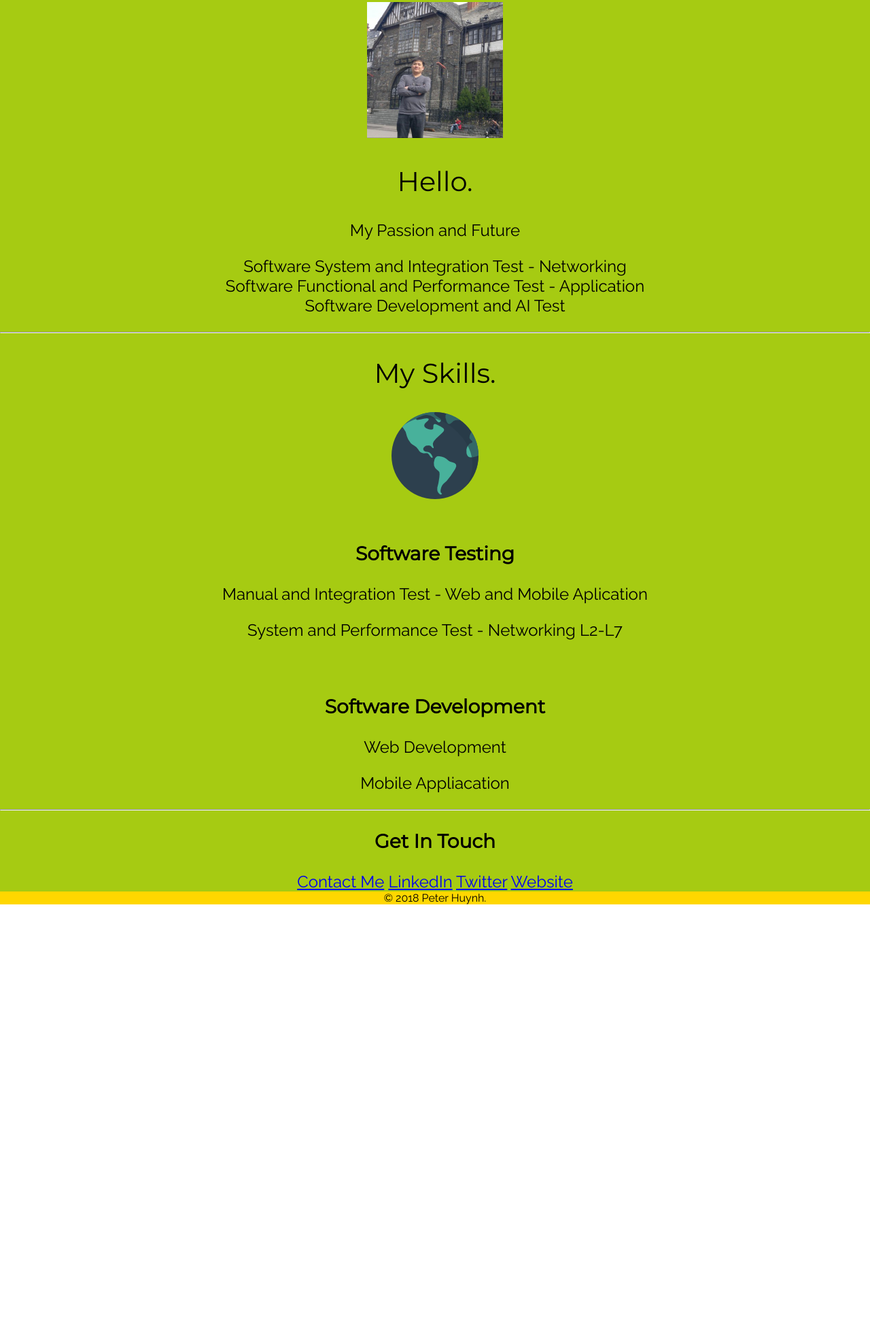
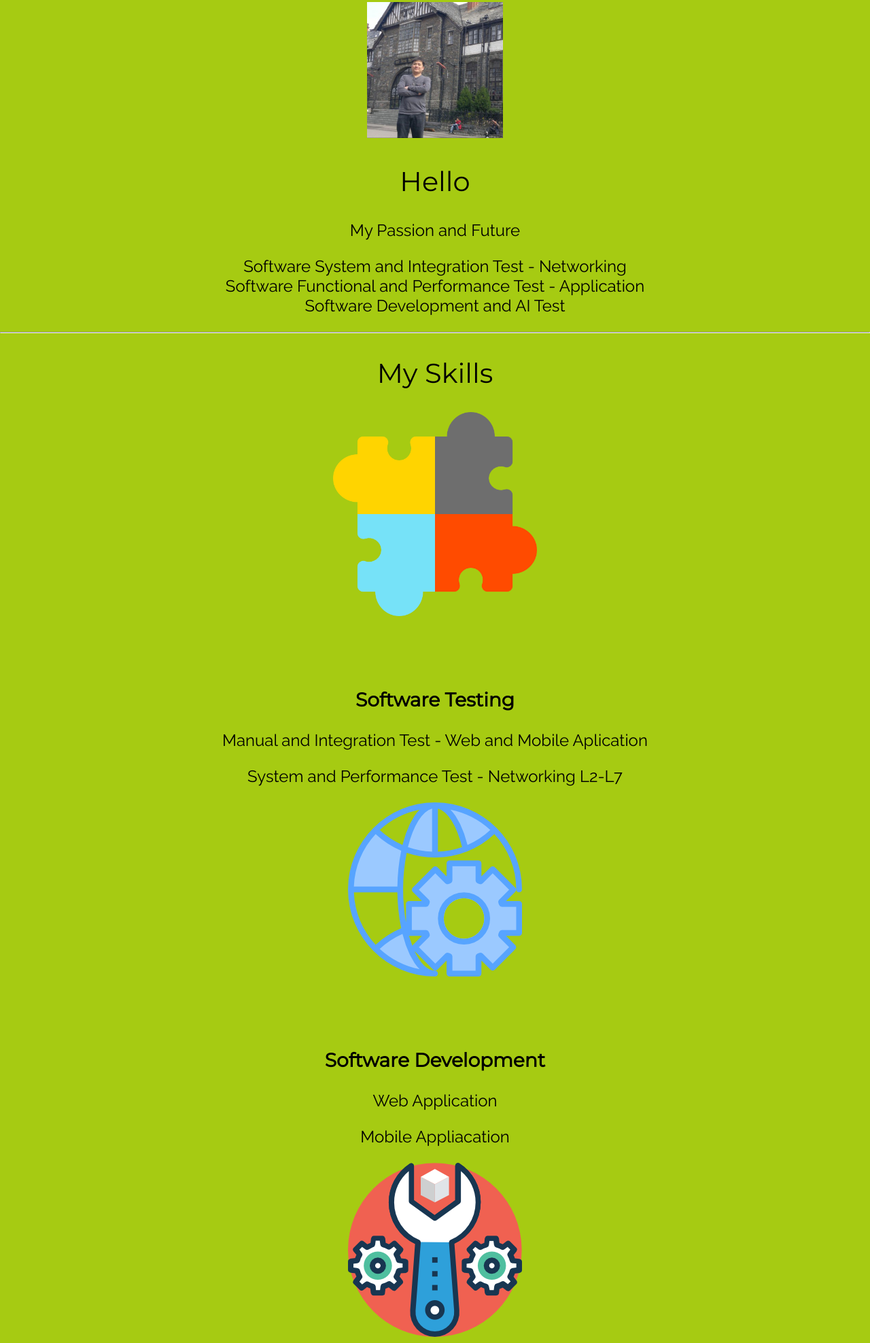
Before and after one commit to PeterHuynh/cv, a plain HTML site: page index.html in a window 1280 px wide. Shown: the part 771-2746 px from the top of the page at 68% size. Before the commit the page ends 2101 px from the top, so only its background shows below. Drawn offline with Linux system fonts and the light colour scheme.

Commit message:
update main page

```diff
--- a/css/styles.css
+++ b/css/styles.css
@@ -57,7 +57,16 @@ h3 {
 
 }
 
+.skill-row {
+  width: 50%;
+  margin: 100px auto 100px auto;
+}
+
 .bottom-container {
   background-color: gold;
   font-size: 1rem;
 }
+
+.contact-me {
+
+}
--- a/index.html
+++ b/index.html
@@ -23,7 +23,7 @@
   <div class="middle-container">
     <div class="profile">
       <img id="myimg" src="images/me.jpg" alt="my picture">
-      <h2>Hello.</h2>
+      <h2>Hello</h2>
       <p>My Passion and Future</p>
       <p>
         Software System and Integration Test - Networking <br />
@@ -33,20 +33,19 @@
     </div>
     <hr>
     <div class="skills">
-      <h2>My Skills.</h2>
-      <img src="images/internet.png" alt="internet">
+      <h2>My Skills</h2>
+      <img src="images/solution.png" alt="internet" style="width:300px;">
       <div class="skill-row">
-        <img class="" src="" alt="">
         <h3>Software Testing</h3>
         <p>Manual and Integration Test - Web and Mobile Aplication </p>
         <p>System and Performance Test - Networking L2-L7</p>
+        <img src="images/worldwide.png" alt="internet">
       </div>
       <div class="skill-row">
-        <img class="" src="" alt="">
         <h3>Software Development</h3>
-
-        <p>Web Development</p>
+        <p>Web Application</p>
         <p>Mobile Appliacation</p>
+        <img class="" src="images/development.png" alt="software development">
 
       </div>
     </div>
```
Also changed, not shown: images/development.png (added), images/solution.png (added), images/worldwide.png (added).
